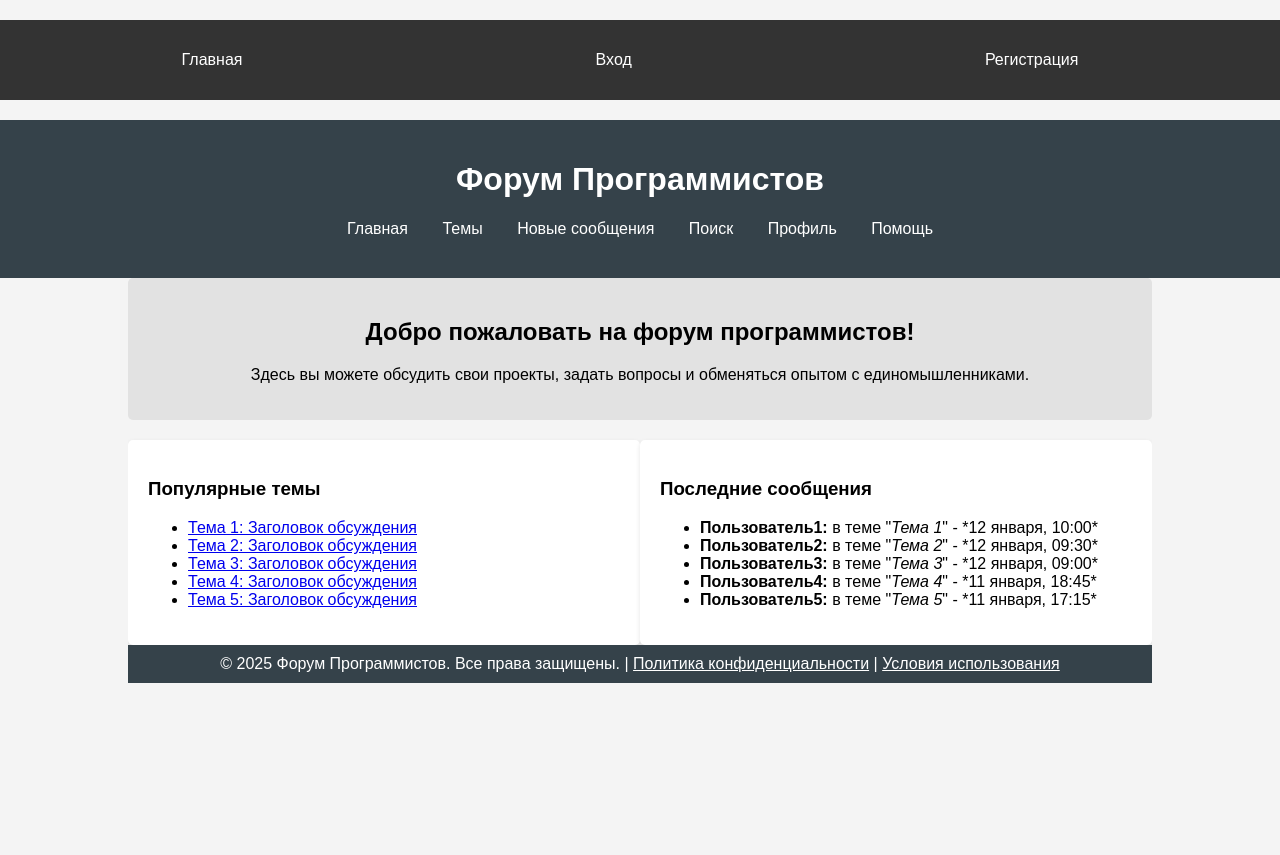
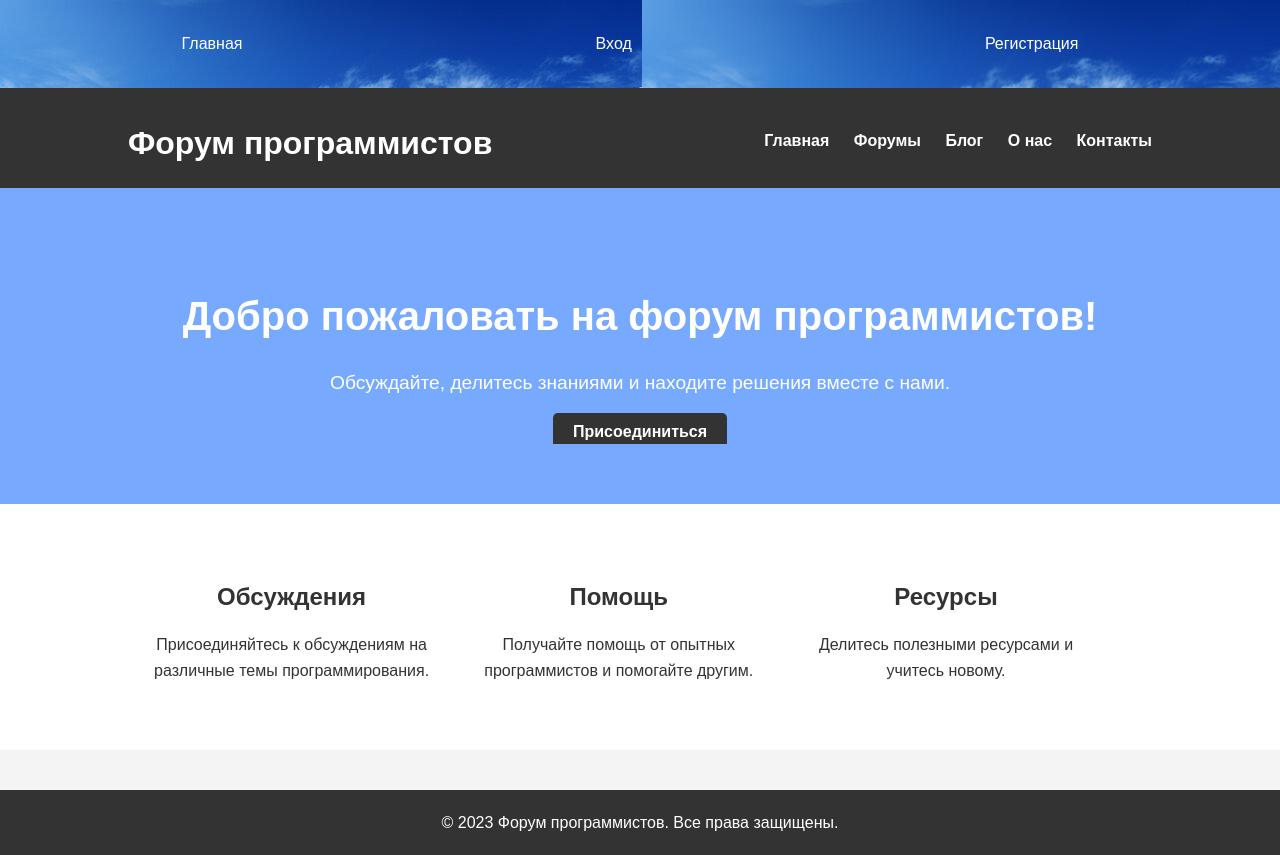
Before and after one commit to sonnygalyeon/Vladislav-Django-Site, a Django app: page / in a window 1280 px wide. Before the commit the page ends 683 px from the top, so only its background shows below. Run offline with Django 4.2, Linux system fonts and the light colour scheme.

Commit message:
add_auth

```diff
--- a/vlad_project/vlad_site/static/css/navbar.css
+++ b/vlad_project/vlad_site/static/css/navbar.css
@@ -1,5 +1,5 @@
 .navbar {
-    background-color: #333; /* Dark background */
+    background-image: url("../images/navbar_background.jpg"); /* Dark background */
     color: white; /* Text color */
     padding: 15px; /* Padding for better spacing */
 }
--- a/vlad_project/vlad_site/templates/forum.html
+++ b/vlad_project/vlad_site/templates/forum.html
@@ -5,6 +5,6 @@
     <title>Title</title>
 </head>
 <body>
-
+{% include 'navbar.html' %}
 </body>
 </html>
--- a/vlad_project/vlad_site/templates/home.html
+++ b/vlad_project/vlad_site/templates/home.html
@@ -6,111 +6,172 @@
     <title>Форум Программистов</title>
     <link rel="stylesheet"> <!-- Подключение CSS файла -->
     <style>
+        /* Общие стили */
         body {
             font-family: Arial, sans-serif;
-            background-color: #f4f4f4;
             margin: 0;
             padding: 0;
+            line-height: 1.6;
+            color: #333;
+            background-color: #f4f4f4;
         }
-        header {
-            background: #35424a;
-            color: #ffffff;
-            padding: 20px 0;
-            text-align: center;
-        }
-        nav {
-            margin: 20px 0;
-        }
-        nav a {
-            color: #ffffff;
-            margin: 0 15px;
-            text-decoration: none;
-        }
+
         .container {
             width: 80%;
             margin: auto;
             overflow: hidden;
         }
-        .welcome {
-            background: #e2e2e2;
-            padding: 20px;
-            border-radius: 5px;
+
+        /* Шапка */
+        header {
+            background: #333;
+            color: #fff;
+            padding-top: 30px;
+            min-height: 70px;
+            border-bottom: #77aaff 3px solid;
+        }
+
+        header h1 {
+            float: left;
+            margin: 0;
+            padding: 0;
+        }
+
+        header nav {
+            float: right;
+            margin-top: 10px;
+        }
+
+        header nav ul {
+            margin: 0;
+            padding: 0;
+            list-style: none;
+        }
+
+        header nav ul li {
+            display: inline;
+            margin-left: 20px;
+        }
+
+        header nav ul li a {
+            color: #fff;
+            text-decoration: none;
+            font-weight: bold;
+        }
+
+        /* Герой секция */
+        .hero {
+            background: #77aaff;
+            color: #fff;
+            padding: 60px 0;
             text-align: center;
         }
-        .topics, .latest-posts {
-            display: flex;
-            justify-content: space-between;
-            margin-top: 20px;
+
+        .hero h2 {
+            font-size: 2.5em;
+            margin-bottom: 20px;
         }
-        .box {
-            background: #ffffff;
-            padding: 20px;
+
+        .hero p {
+            font-size: 1.2em;
+            margin-bottom: 20px;
+        }
+
+        .hero .btn {
+            background: #333;
+            color: #fff;
+            padding: 10px 20px;
+            text-decoration: none;
+            font-weight: bold;
             border-radius: 5px;
-            box-shadow: 0 2px 5px rgba(0,0,0,0.1);
-            width: 48%;
         }
+
+        .hero .btn:hover {
+            background: #555;
+        }
+
+        /* Особенности */
+        .features {
+            padding: 40px 0;
+            background: #fff;
+        }
+
+        .features .feature {
+            float: left;
+            width: 30%;
+            padding: 10px;
+            text-align: center;
+        }
+
+        .features .feature h3 {
+            font-size: 1.5em;
+            margin-bottom: 10px;
+        }
+
+        .features .feature p {
+            font-size: 1em;
+        }
+
+        /* Подвал */
         footer {
-            background: #35424a;
-            color: #ffffff;
+            background: #333;
+            color: #fff;
             text-align: center;
-            padding: 10px 0;
-            position: relative;
-            bottom: 0;
-            width: 100%;
+            padding: 20px 0;
+            margin-top: 40px;
+        }
+
+        footer p {
+            margin: 0;
         }
     </style>
 </head>
 <body>
 {% include 'navbar.html' %}
 <header>
-    <h1>Форум Программистов</h1>
-    <nav>
-        <a href="#">Главная</a>
-        <a href="#">Темы</a>
-        <a href="#">Новые сообщения</a>
-        <a href="#">Поиск</a>
-        <a href="#">Профиль</a>
-        <a href="#">Помощь</a>
-    </nav>
+    <div class="container">
+        <h1>Форум программистов</h1>
+        <nav>
+            <ul>
+                <li><a href="#">Главная</a></li>
+                <li><a href="#">Форумы</a></li>
+                <li><a href="#">Блог</a></li>
+                <li><a href="#">О нас</a></li>
+                <li><a href="#">Контакты</a></li>
+            </ul>
+        </nav>
+    </div>
 </header>
 
-<div class="container">
-    <div class="welcome">
+<section class="hero">
+    <div class="container">
         <h2>Добро пожаловать на форум программистов!</h2>
-        <p>Здесь вы можете обсудить свои проекты, задать вопросы и обменяться опытом с единомышленниками.</p>
+        <p>Обсуждайте, делитесь знаниями и находите решения вместе с нами.</p>
+        <a href="#" class="btn">Присоединиться</a>
     </div>
+</section>
 
-    <div class="topics">
-        <div class="box">
-            <h3>Популярные темы</h3>
-            <ul>
-                <li><a href="#">Тема 1: Заголовок обсуждения</a></li>
-                <li><a href="#">Тема 2: Заголовок обсуждения</a></li>
-                <li><a href="#">Тема 3: Заголовок обсуждения</a></li>
-                <li><a href="#">Тема 4: Заголовок обсуждения</a></li>
-                <li><a href="#">Тема 5: Заголовок обсуждения</a></li>
-            </ul>
+<section class="features">
+    <div class="container">
+        <div class="feature">
+            <h3>Обсуждения</h3>
+            <p>Присоединяйтесь к обсуждениям на различные темы программирования.</p>
         </div>
-
-        <div class="box">
-            <h3>Последние сообщения</h3>
-            <ul>
-                <li><strong>Пользователь1:</strong> в теме "<em>Тема 1</em>" - *12 января, 10:00*</li>
-                <li><strong>Пользователь2:</strong> в теме "<em>Тема 2</em>" - *12 января, 09:30*</li>
-                <li><strong>Пользователь3:</strong> в теме "<em>Тема 3</em>" - *12 января, 09:00*</li>
-                <li><strong>Пользователь4:</strong> в теме "<em>Тема 4</em>" - *11 января, 18:45*</li>
-                <li><strong>Пользователь5:</strong> в теме "<em>Тема 5</em>" - *11 января, 17:15*</li>
-            </ul>
+        <div class="feature">
+            <h3>Помощь</h3>
+            <p>Получайте помощь от опытных программистов и помогайте другим.</p>
+        </div>
+        <div class="feature">
+            <h3>Ресурсы</h3>
+            <p>Делитесь полезными ресурсами и учитесь новому.</p>
         </div>
     </div>
+</section>
 
-    <footer>
-        © 2025 Форум Программистов. Все права защищены. |
-        <a href="#" style="color:white;">Политика конфиденциальности</a> |
-        <a href="#" style="color:white;">Условия использования</a>
-    </footer>
-
-</div>
-
+<footer>
+    <div class="container">
+        <p>&copy; 2023 Форум программистов. Все права защищены.</p>
+    </div>
+</footer>
 </body>
 </html>
--- a/vlad_project/vlad_site/views.py
+++ b/vlad_project/vlad_site/views.py
@@ -1,4 +1,6 @@
-from django.shortcuts import render
+from django.contrib.auth import authenticate, login
+from django.shortcuts import render, redirect
+from django.contrib.auth.forms import UserCreationForm
 
 
 def home(request):
@@ -29,8 +31,25 @@ def rules_of_use(request):
     return render(request, 'rules.html')
 
 
-def login_view(request):
-    return render(request, 'login.html')
+def login_view(request, user):
+    username = request.POST['username']
+    password = request.POST['password']
+    user = authenticate(request, username=username, password=password)
+    if user is not None:
+        login(request, user)
+        return redirect('')
+    else:
+
+        return redirect('login')
+
 
 def register_view(request):
+    if request.method == "POST":
+        form = UserCreationForm(request.POST)
+        if form.is_valid():
+            form.save()
+            username = form.cleaned_data['username']
+            password = form.cleaned_data['password']
+            user = authenticate(username=username, password=password)
+            login_view(request, user)
     return render(request, 'register.html')
```
Also changed, not shown: vlad_project/vlad_site/static/images/navbar_background.jpg (added).
